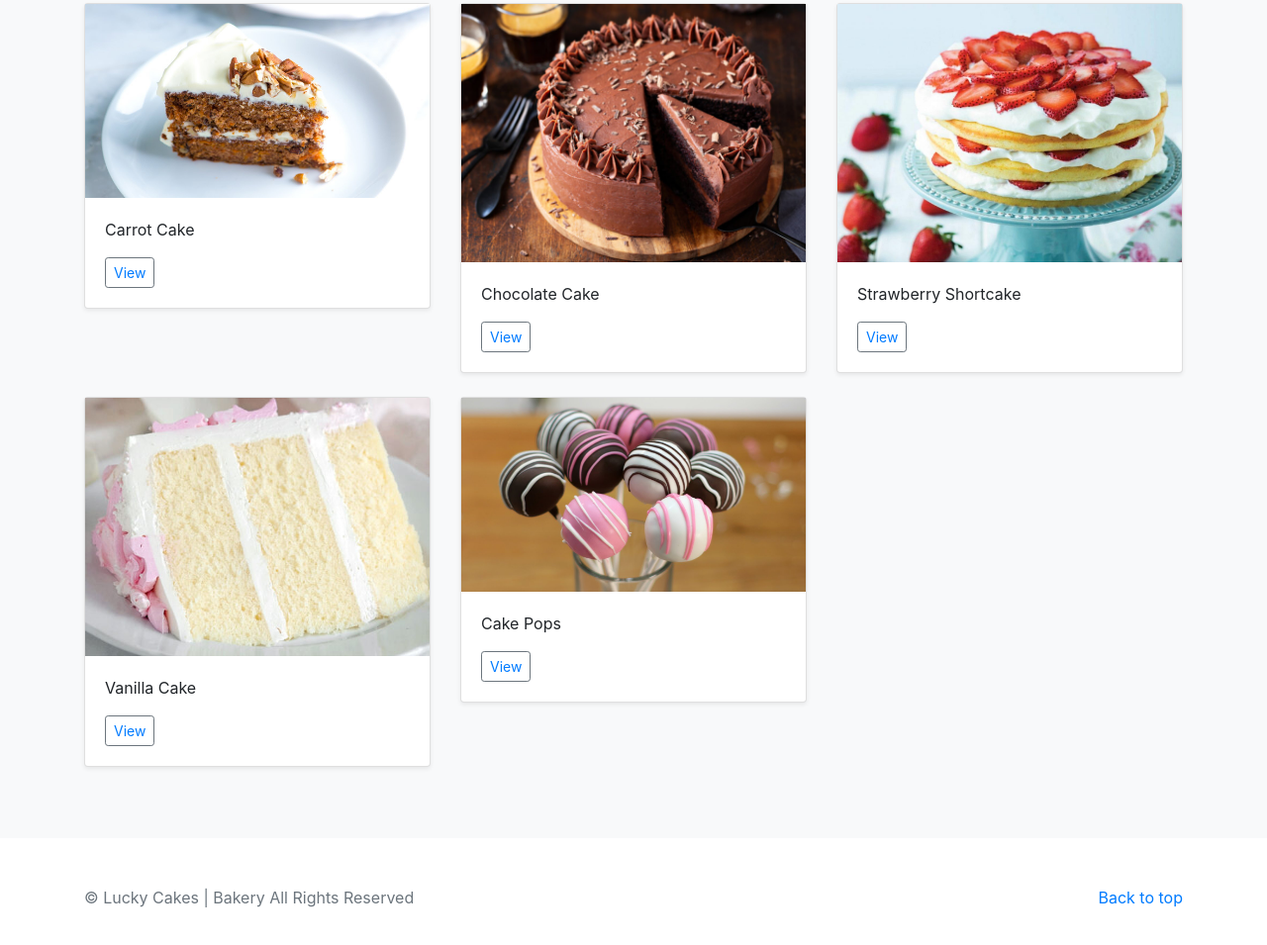
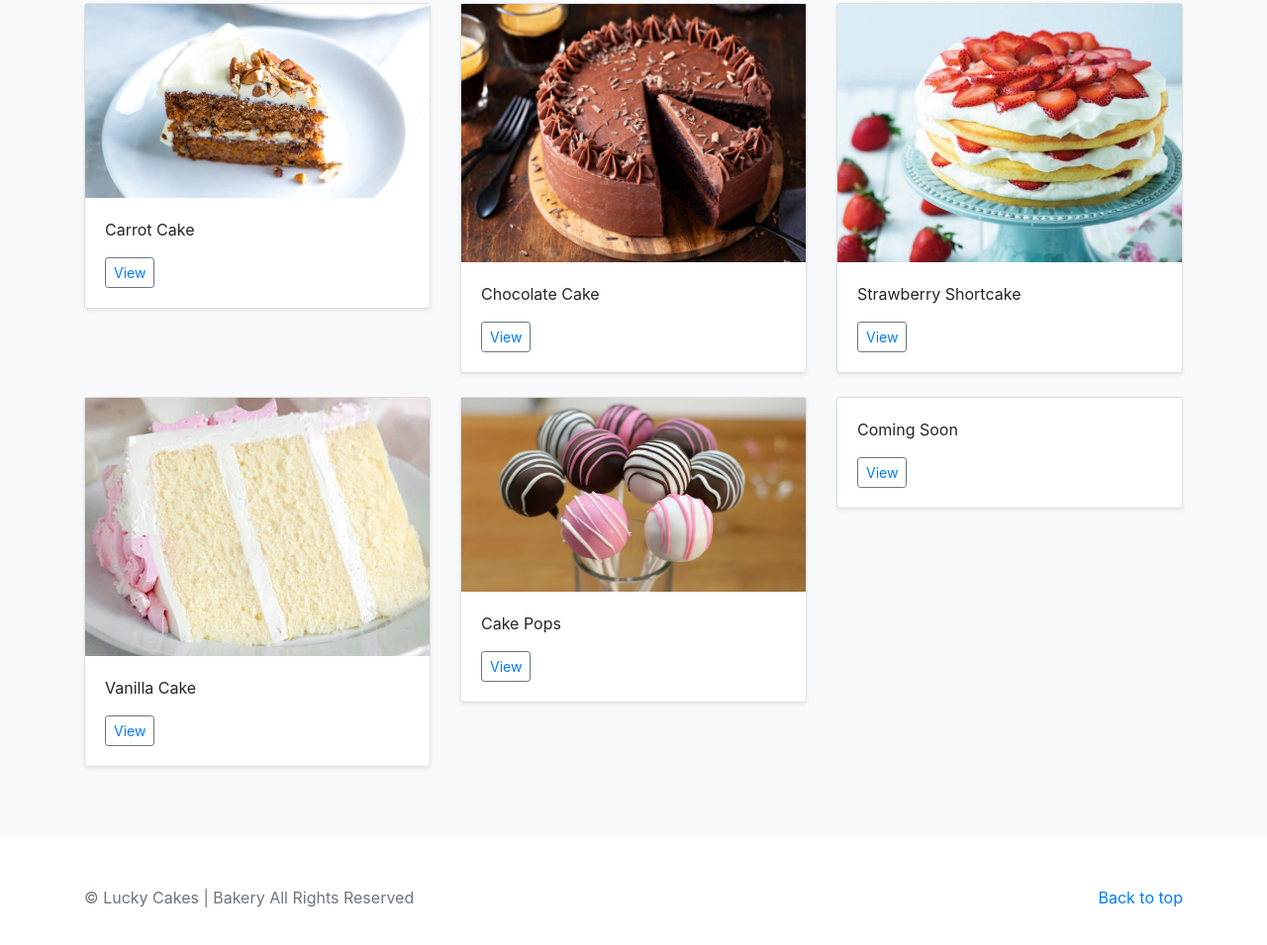
Before and after one commit to SelimWaly/Lucky-Cakes, a plain HTML site: page index.html in a window 1280 px wide. Shown: the part 479-1434 px from the top of the page at 99% size. Drawn offline with nearby package versions, Linux system fonts and the light colour scheme.

Commit message:
Update index.html

```diff
--- a/index.html
+++ b/index.html
@@ -78,7 +78,7 @@
       <h1>Lucky Cakes | Bakery</h1>
       <p class="lead text-muted">Welcome to the Official Sit of Lucky Cakes! With a Variety of Cakes, You will find what you want!</p>
       <p>
-        <a href="#" class="btn btn-secondary my-2">Place Order</a>
+        <a href="mailto:selimwalyy@gmail.com" class="btn btn-secondary my-2">Place Order</a>
       </p>
     </div>
   </section>
@@ -164,6 +164,23 @@
           </div>
         </div>
 
+        <div class="col-md-4">
+          <div class="card mb-4 shadow-sm">
+
+
+            <div class="card-body">
+              <p class="card-text">Coming Soon</p>
+              <div class="d-flex justify-content-between align-items-center">
+                <div class="btn-group">
+                  <button type="button" class="btn btn-sm btn-outline-secondary"><a href="cake6.html">View</a></button>
+
+                </div>
+
+              </div>
+            </div>
+          </div>
+        </div>
+
 </main>
 
 <footer class="text-muted">
```
